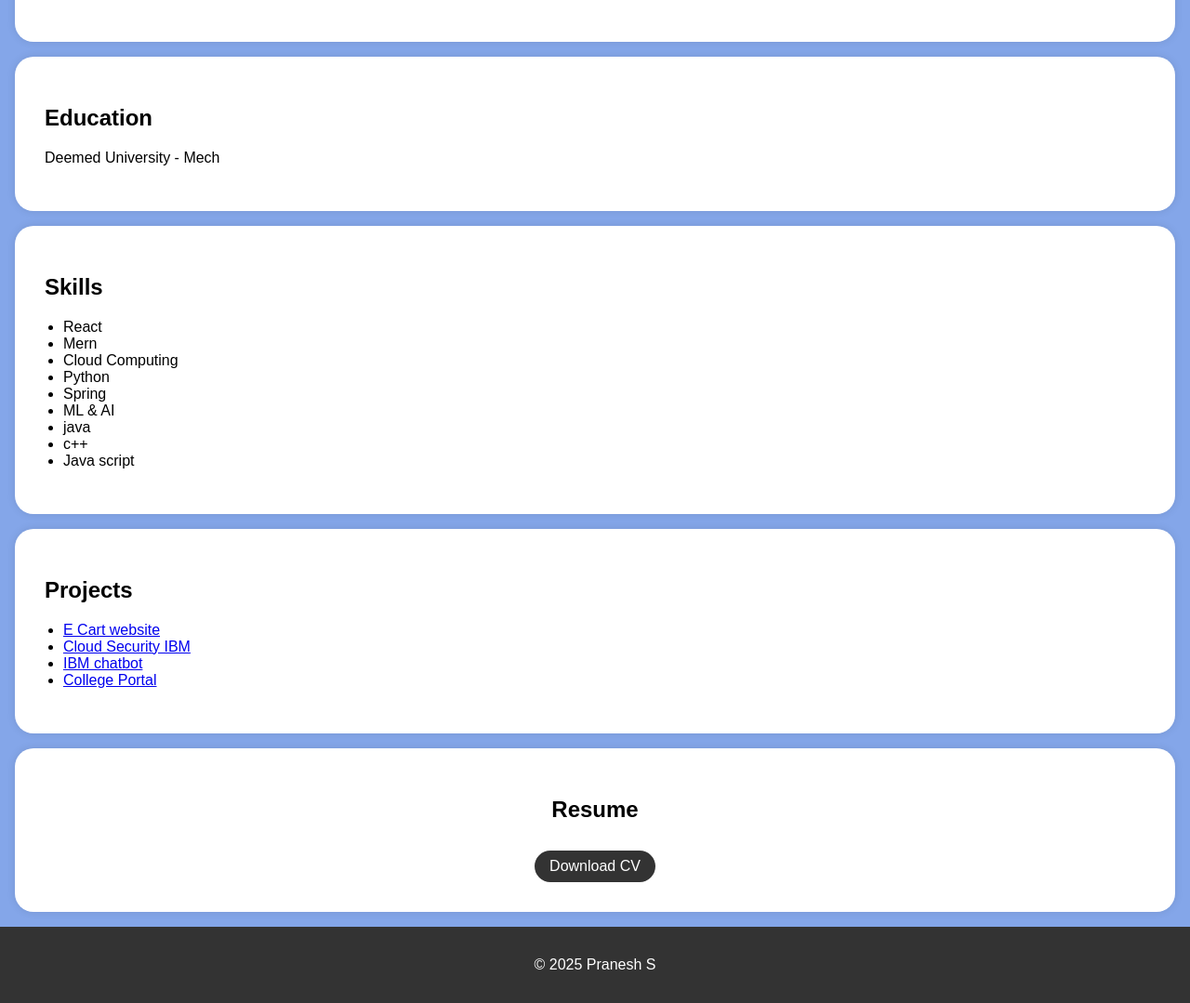
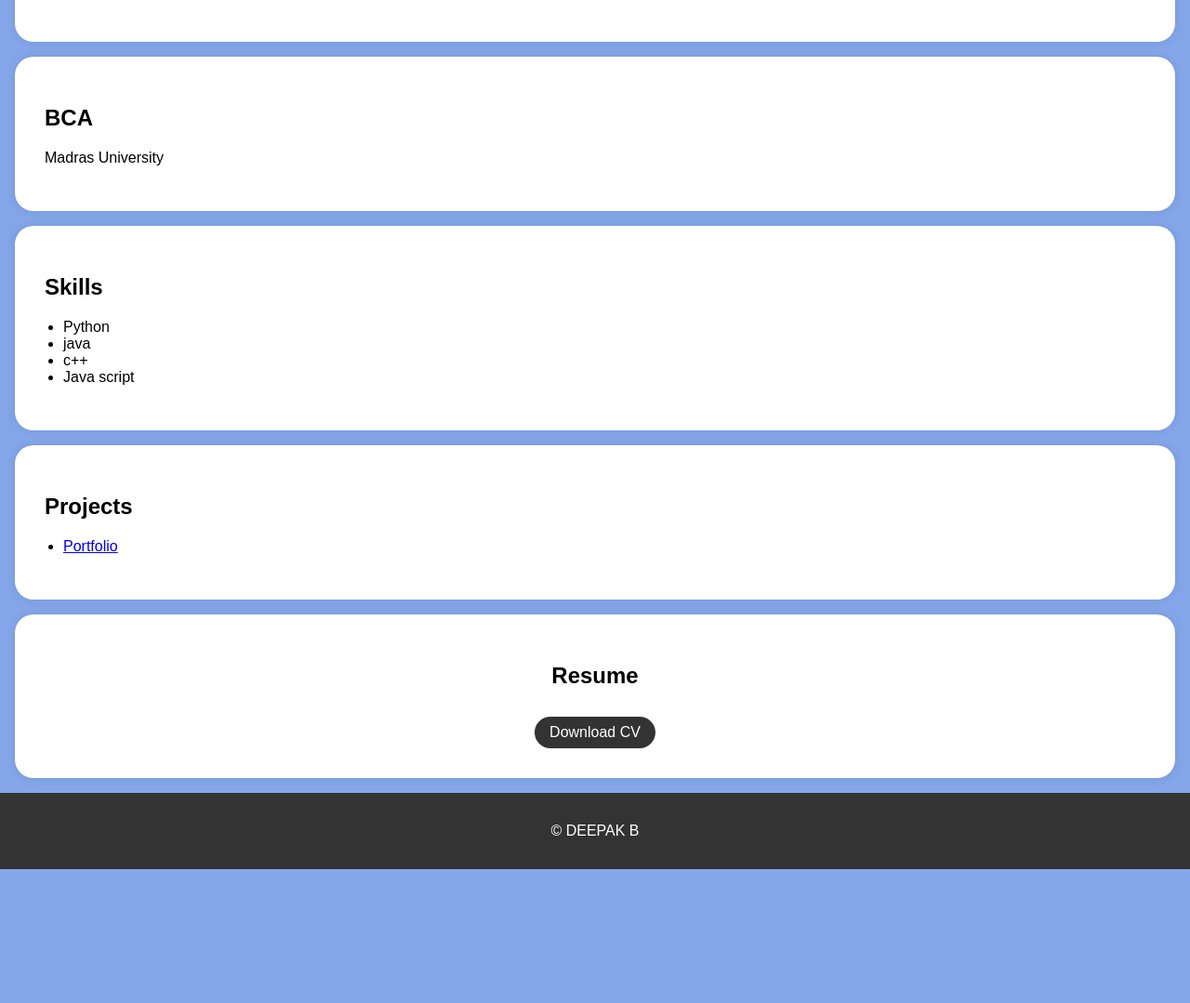
Before and after one commit to Deepak-46B/B.deepak, a plain HTML site: page index.html in a window 1280 px wide. Shown: the part 421-1500 px from the top of the page at 93% size. After the commit the page ends 1356 px from the top, so only its background shows below. Drawn offline with Linux system fonts and the light colour scheme.

Commit message:
index.html

```diff
--- a/index.html
+++ b/index.html
@@ -95,8 +95,8 @@
     <header>
         <div class="header-content">
             <!-- Add your profile picture here -->
-            <img src="passport photo.jpg" alt="Your Profile Picture" class="profile-picture">
-            <h1>Pranesh S</h1>
+            <img src="IMG_20231004_140637__01.jpg" alt="Your Profile Picture" class="profile-picture">
+            <h1>DEEPAK B</h1>
             <p>Am Mechanical Engineer</p>
         </div>
     </header>
@@ -127,8 +127,8 @@
 
     <section id="education">
         <div class="section-content">
-            <h2>Education</h2>
-            <p>Deemed University  - Mech</p>
+            <h2>BCA</h2>
+            <p>Madras University </p>
 
 
         </div>
@@ -138,12 +138,7 @@
         <div class="section-content">
             <h2>Skills</h2>
             <ul>
-                <li>React</li>
-                <li>Mern</li>
-                <li>Cloud Computing</li>
                 <li>Python</li>
-                <li>Spring</li>
-                <li>ML & AI</li>
                 <li>java</li>
                 <li>c++</li>
                 <li>Java script</li>
@@ -155,10 +150,7 @@
         <div class="section-content">
             <h2>Projects</h2>
             <ul>
-                <li><a href="#">E Cart website</a></li>
-                <li><a href="#">Cloud Security IBM</a></li>
-                <li><a href="#">IBM chatbot</a></li>
-                <li><a href="#">College Portal</a></li>
+                <li><a href="#">Portfolio</a></li>
                 <!-- Add more project links here -->
             </ul>
         </div>
@@ -169,14 +161,14 @@
         <div class="section-content">
             <center>
             <h2>Resume</h2>
-            <a href="file.pdf" target="_blank" class="download-button">Download CV</a>
+            <a href="Resume_28_03_2025_03_51_23_PM.pdf" target="_blank" class="download-button">Download CV</a>
         </center>
         </div>
 
     </section>
 
     <footer>
-        <p>&copy; 2025 Pranesh S</p>
+        <p>&copy; DEEPAK B</p>
     </footer>
 
     <script>
```
